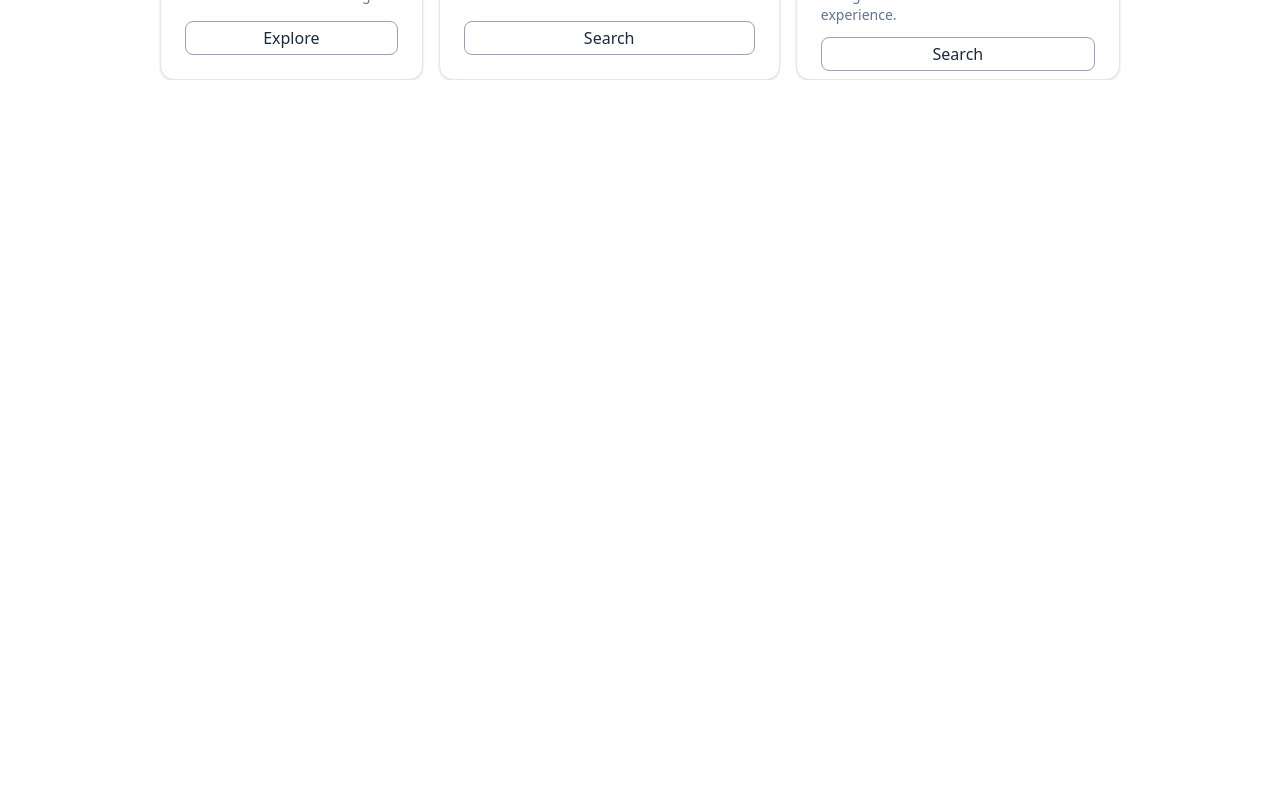
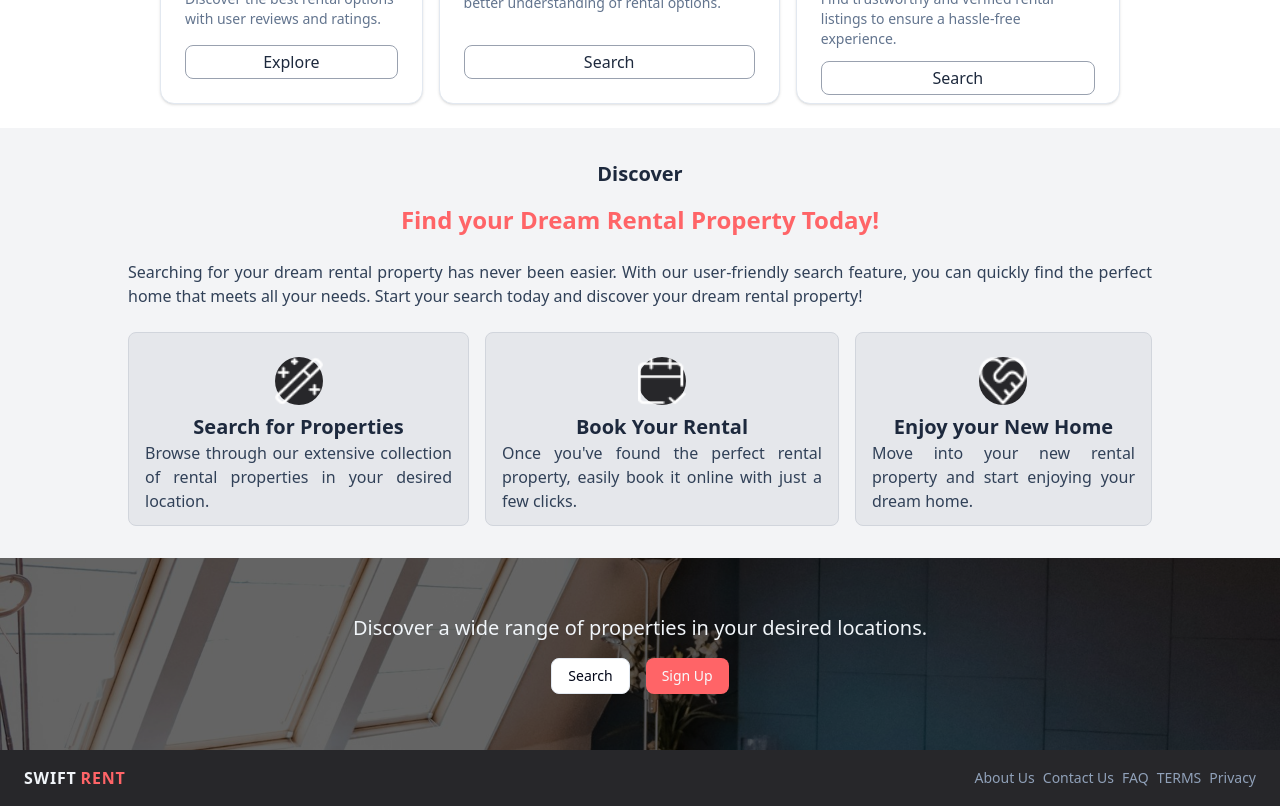
Before and after one commit to thanwin84/rental, a Next.js app: page /landing in a window 1280 px wide. Shown: the part 1240-2046 px from the top of the page. Before the commit the page ends 1320 px from the top, so only its background shows below. Built offline with nearby package versions, Linux system fonts and the light colour scheme.

Commit message:
Add Discover, call to actions and footer section in landing page

```diff
--- /dev/null
+++ b/src/app/(nondashboard)/landing/components/CallToActions.tsx
@@ -0,0 +1,37 @@
+'use client';
+import { Button } from '@/components/ui/button';
+import { motion } from 'framer-motion';
+import Image from 'next/image';
+import Link from 'next/link';
+export default function CallToActions({ className }: { className?: string }) {
+  return (
+    <section className={`relative py-24 ${className}`}>
+      <Image
+        fill
+        src="/landing-call-to-action.jpg"
+        alt="call to action photo"
+        className="object-cover object-center"
+      />
+      <div className="absolute inset-0 bg-black opacity-60"></div>
+      <motion.div className="absolute inset-0 flex flex-col gap-4 items-center justify-center text-center">
+        <p className="text-center text-xl text-slate-100 ">
+          Discover a wide range of properties in your desired locations.
+        </p>
+        <div className="flex gap-4">
+          <Button
+            onClick={() => window.scrollTo({ top: 0, behavior: 'smooth' })}
+            variant="outline"
+            className=""
+          >
+            Search
+          </Button>
+          <Link href="/signup">
+            <Button className="bg-red-400 hover:bg-red-500 cursor-pointer">
+              Sign Up
+            </Button>
+          </Link>
+        </div>
+      </motion.div>
+    </section>
+  );
+}
--- /dev/null
+++ b/src/app/(nondashboard)/landing/components/Discover.tsx
@@ -0,0 +1,76 @@
+'use client';
+import { motion } from 'framer-motion';
+import DiscoverCard from './DiscoverCard';
+
+const discoverData = [
+  {
+    imageSrc: '/landing-icon-wand.png',
+    title: 'Search for Properties',
+    description:
+      'Browse through our extensive collection of rental properties in your desired location.',
+  },
+  {
+    imageSrc: '/landing-icon-calendar.png',
+    title: 'Book Your Rental',
+    description:
+      "Once you've found the perfect rental property, easily book it online with just a few clicks.",
+  },
+  {
+    imageSrc: '/landing-icon-heart.png',
+    title: 'Enjoy your New Home',
+    description:
+      'Move into your new rental property and start enjoying your dream home.',
+  },
+];
+const containerVariants = {
+  hidden: { opacity: 0 },
+  visible: {
+    opacity: 1,
+    transition: {
+      staggerChildren: 0.4,
+    },
+  },
+};
+const itemVariants = {
+  hidden: { opacity: 0, y: 20 },
+  visible: { opacity: 1, y: 0 },
+};
+export default function Discover({}: { className?: string }) {
+  return (
+    <motion.section
+      variants={containerVariants}
+      initial="hidden"
+      whileInView="visible"
+      viewport={{ once: true, amount: 0.8 }}
+      className="  bg-gray-100 text-center py-8"
+    >
+      <div className="w-[80%] mx-auto">
+        <h2 className="text-xl font-semibold mb-4 text-slate-800">Discover</h2>
+        <p className="font-bold mb-2 text-2xl text-red-400">
+          Find your Dream Rental Property Today!
+        </p>
+        <p className="text-justify text-slate-700 my-6">
+          Searching for your dream rental property has never been easier. With
+          our user-friendly search feature, you can quickly find the perfect
+          home that meets all your needs. Start your search today and discover
+          your dream rental property!
+        </p>
+        <div className="flex flex-col md:flex-row gap-4 mt-6">
+          {discoverData.map((item) => (
+            <motion.div
+              variants={itemVariants}
+              whileHover={{ y: -20 }}
+              key={item.title}
+            >
+              <DiscoverCard
+                imgSrc={item.imageSrc}
+                title={item.title}
+                description={item.description}
+              />
+            </motion.div>
+          ))}
+        </div>
+      </div>
+    </motion.section>
+  );
+}
--- /dev/null
+++ b/src/app/(nondashboard)/landing/components/DiscoverCard.tsx
@@ -0,0 +1,33 @@
+import Image from 'next/image';
+
+export default function DiscoverCard({
+  className,
+  title,
+  imgSrc,
+  description,
+}: {
+  className?: string;
+  imgSrc: string;
+  title: string;
+  description: string;
+}) {
+  return (
+    <div
+      className={`p-4 bg-gray-200 rounded-md border border-gray-300 hover:shadow-lg hover:shadow-zinc-900  ${className}`}
+    >
+      <div className="bg-zinc-800  rounded-full  h-12 w-12 mx-auto my-2">
+        <Image
+          className="w-full h-full object-container"
+          src={imgSrc}
+          height={34}
+          width={34}
+          alt={title}
+        />
+      </div>
+      <div className="h-24 flex flex-col justify-between">
+        <h2 className="text-xl text-slate-800 font-semibold">{title}</h2>
+        <p className="text-slate-700 text-justify">{description}</p>
+      </div>
+    </div>
+  );
+}
--- a/src/app/(nondashboard)/landing/components/Featured.tsx
+++ b/src/app/(nondashboard)/landing/components/Featured.tsx
@@ -47,14 +47,13 @@ const itemVariants = {
 };
 
 export default function Featured({ className }: { className?: string }) {
-  console.log('done');
   return (
     <motion.section
       initial="hidden"
       whileInView="visible"
       viewport={{ once: true }}
       variants={containerVariants}
-      className={`w-[90%] md:w-[75%] mx-auto ${className}`}
+      className={`w-[90%] md:w-[75%] mx-auto py-6 ${className}`}
     >
       <h2 className="mb-4 font-semibold text-center text-2xl">
         {sectionTitle}
--- /dev/null
+++ b/src/app/(nondashboard)/landing/components/Footer.tsx
@@ -0,0 +1,45 @@
+import Logo from '@/components/Logo';
+import Link from 'next/link';
+
+const footerData = [
+  {
+    pathName: 'About Us',
+    href: '/about-us',
+  },
+  {
+    pathName: 'Contact Us',
+    href: '/contact-us',
+  },
+  {
+    pathName: 'FAQ',
+    href: '/faq',
+  },
+  {
+    pathName: 'TERMS',
+    href: '/terms',
+  },
+  {
+    pathName: 'Privacy',
+    href: '/privacy',
+  },
+];
+export default function Footer({ className }: { className?: string }) {
+  return (
+    <footer
+      className={`flex flex-col md:flex-row md:justify-between md:px-6 bg-zinc-800 justify-center items-center gap-4 py-4 ${className}`}
+    >
+      <Logo />
+      <ul className="flex gap-2 text-sm">
+        {footerData.map((item) => (
+          <Link
+            className="text-slate-400 hover:text-slate-200"
+            key={item.pathName}
+            href={item.href}
+          >
+            {item.pathName}
+          </Link>
+        ))}
+      </ul>
+    </footer>
+  );
+}
--- a/src/app/(nondashboard)/landing/page.tsx
+++ b/src/app/(nondashboard)/landing/page.tsx
@@ -1,4 +1,7 @@
+import CallToActions from './components/CallToActions';
+import Discover from './components/Discover';
 import Featured from './components/Featured';
+import Footer from './components/Footer';
 import Hero from './components/Hero';
 
 export default function LandingPage() {
@@ -6,6 +9,9 @@ export default function LandingPage() {
     <div>
       <Hero />
       <Featured className="mt-6" />
+      <Discover />
+      <CallToActions />
+      <Footer />
     </div>
   );
 }
--- /dev/null
+++ b/src/components/Logo.tsx
@@ -0,0 +1,10 @@
+export default function Logo({ className }: { className?: string }) {
+  return (
+    <div
+      className={`font-bold text-slate-300  hover:text-slate-100 tracking-wider ${className}`}
+    >
+      <span className="text-slate-100">SWIFT</span>
+      <span className=" ml-1 text-red-400">RENT</span>
+    </div>
+  );
+}
--- a/src/components/Navbar.tsx
+++ b/src/components/Navbar.tsx
@@ -1,14 +1,12 @@
 import Link from 'next/link';
 import { Button } from './ui/button';
+import Logo from './Logo';
 
 export default function Navbar() {
   return (
     <nav className="bg-zinc-800 h-[54px] flex justify-between items-center px-8">
       <Link href="/landing">
-        <div className="font-bold text-slate-300  hover:text-slate-100 tracking-wider">
-          <span className="text-slate-100">SWIFT</span>
-          <span className=" ml-1 text-red-400">RENT</span>
-        </div>
+        <Logo />
       </Link>
       <p className="hidden md:block text-slate-300">
         Discover your rental apartment with our advance search
```
